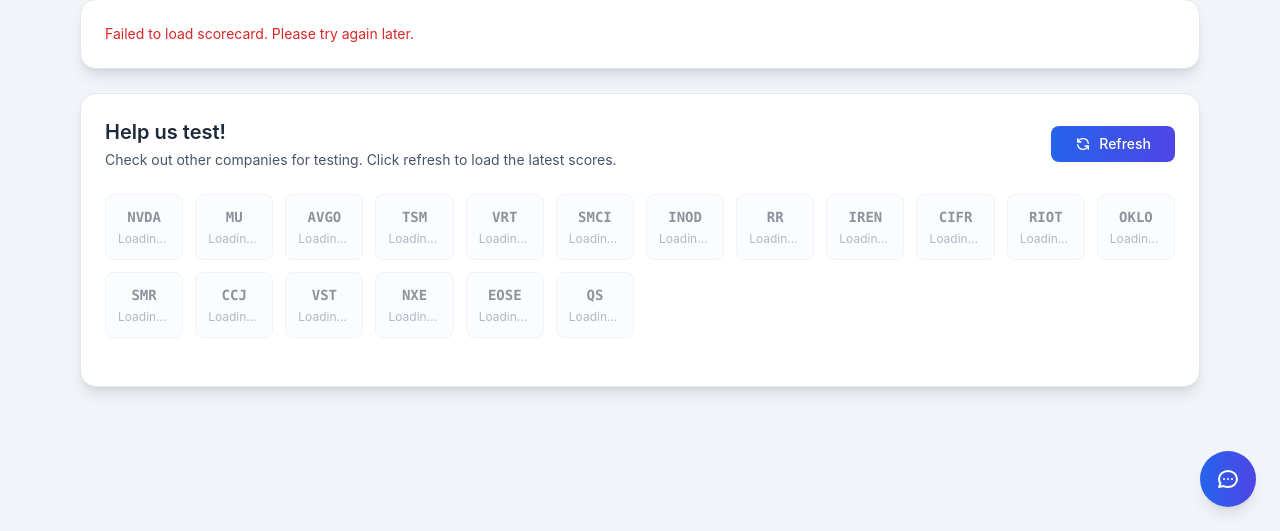
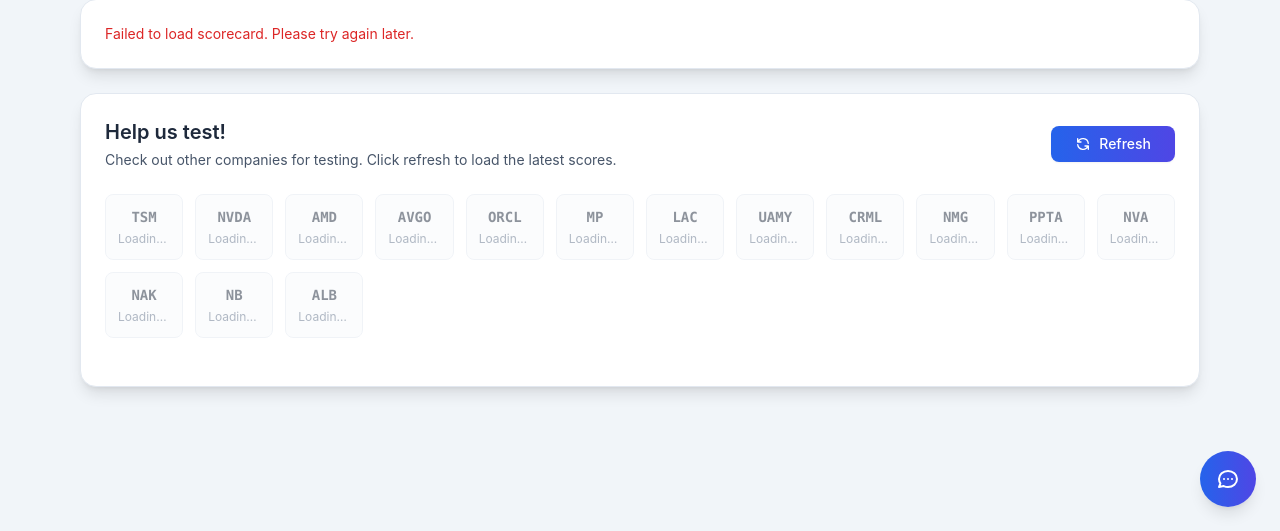
Before and after one commit to pusheeen/deep_alpha_copilot, a Flask app: template app/templates/index.html in a window 1280 px wide. Shown: the part 269-800 px from the top of the page. Run offline with Flask 3, Linux system fonts and the light colour scheme; the template is opened without the code that fills it, so the values that code supplies are empty; some libraries are stand-ins or nearby versions.

Commit message:
Update UI to show all 15 tickers with complete data
Added 10 new mining/materials stocks:
- MP Materials (rare earth)
- Lithium Americas (LAC)
- US Antimony (UAMY)
- Critical Minerals (CRML)
- Nouveau Monde Graphite (NMG)
- Perpetua Resources (PPTA)
- Nova Minerals (NVA)
- Northern Dynasty (NAK)
- NioCorp (NB)
- Albemarle (ALB)

Original 5 tech stocks retained:
- TSM, NVDA, AMD, AVGO, ORCL

All 15 have full financial, earnings, and CEO data

```diff
--- a/app/templates/index.html
+++ b/app/templates/index.html
@@ -287,28 +287,25 @@
 
         const apiUrl = window.location.origin + '/chat';
         const scoreApiUrl = ticker => `${window.location.origin}/api/scores/${encodeURIComponent(ticker)}`;
-        const supportedTickers = ["NVDA","MU","AVGO","TSM","VRT","SMCI","INOD","RR","IREN","CIFR","RIOT","OKLO","SMR","CCJ","VST","NXE","EOSE","QS"];
+        const supportedTickers = ["TSM", "NVDA", "AMD", "AVGO", "ORCL", "MP", "LAC", "UAMY", "CRML", "NMG", "PPTA", "NVA", "NAK", "NB", "ALB"];
 
         // Company metadata for enhanced display
         const companyMetadata = {
+            "TSM": { name: "Taiwan Semiconductor", industry: "Semiconductors" },
             "NVDA": { name: "NVIDIA Corp", industry: "Semiconductors" },
-            "MU": { name: "Micron Technology Inc", industry: "Semiconductors" },
+            "AMD": { name: "Advanced Micro Devices", industry: "Semiconductors" },
             "AVGO": { name: "Broadcom Inc", industry: "Semiconductors" },
-            "TSM": { name: "Taiwan Semiconductor Manufacturing Co Ltd", industry: "Semiconductors" },
-            "VRT": { name: "Vertiv Holdings Co", industry: "Industrial Equipment" },
-            "SMCI": { name: "Super Micro Computer Inc", industry: "Computer Hardware" },
-            "INOD": { name: "Innodata Inc", industry: "Information Technology Services" },
-            "RR": { name: "Richtech Robotics Inc", industry: "Industrial Machinery" },
-            "IREN": { name: "Iren Ltd", industry: "Utilities" },
-            "CIFR": { name: "Cipher Mining Inc", industry: "Cryptocurrency Mining" },
-            "RIOT": { name: "Riot Platforms Inc", industry: "Cryptocurrency Mining" },
-            "OKLO": { name: "Oklo Inc", industry: "Nuclear Energy" },
-            "SMR": { name: "NuScale Power Corp", industry: "Nuclear Energy" },
-            "CCJ": { name: "Cameco Corp", industry: "Uranium Mining" },
-            "VST": { name: "Vistra Corp", industry: "Utilities" },
-            "NXE": { name: "NexGen Energy Ltd", industry: "Uranium Mining" },
-            "EOSE": { name: "Eos Energy Enterprises Inc", industry: "Energy Storage" },
-            "QS": { name: "QuantumScape Corp", industry: "Battery Technology" }
+            "ORCL": { name: "Oracle Corporation", industry: "Enterprise Software" },
+            "MP": { name: "MP Materials Corp", industry: "Rare Earth Mining" },
+            "LAC": { name: "Lithium Americas Corp", industry: "Lithium Mining" },
+            "UAMY": { name: "United States Antimony", industry: "Antimony Mining" },
+            "CRML": { name: "Critical Minerals Corp", industry: "Critical Minerals" },
+            "NMG": { name: "Nouveau Monde Graphite", industry: "Graphite Mining" },
+            "PPTA": { name: "Perpetua Resources", industry: "Gold & Antimony" },
+            "NVA": { name: "Nova Minerals Ltd", industry: "Gold Mining" },
+            "NAK": { name: "Northern Dynasty Minerals", industry: "Copper & Gold" },
+            "NB": { name: "NioCorp Developments", industry: "Niobium Mining" },
+            "ALB": { name: "Albemarle Corporation", industry: "Lithium & Specialty Chemicals" }
         };
 
         async function fetchWithNewsContext(question) {
```
